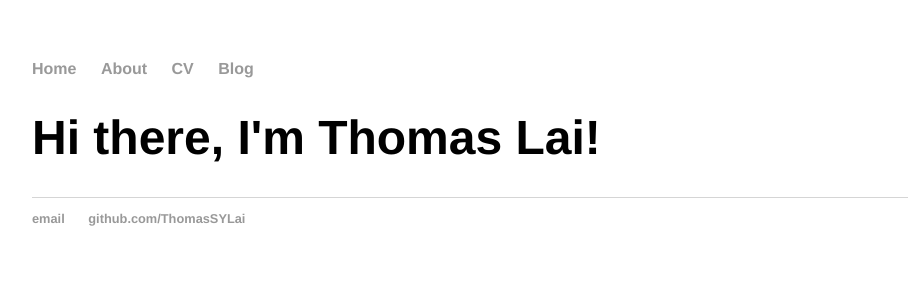
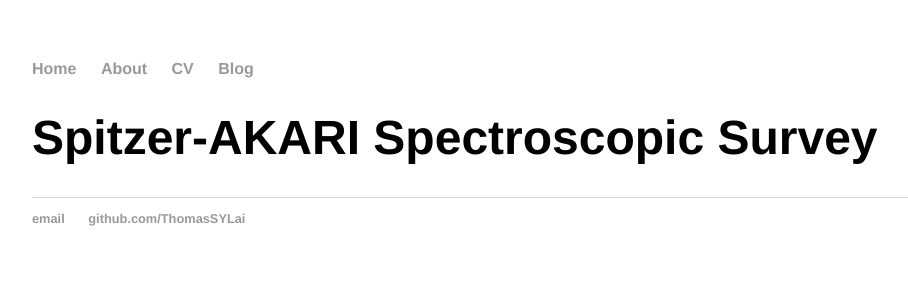
Before and after one commit to ThomasSYLai/ThomasSYLai.github.io, a Jekyll site: the page built from index.html, in a window 1280 px wide. Shown: the top 300 px of the page, without its empty margins (160-1068 px from the left). Built offline with Jekyll 4.4.1, drawn with Linux system fonts in a browser that asks for light colours.

Commit message:
Update index.html

```diff
--- a/index.html
+++ b/index.html
@@ -1,30 +1,8 @@
-<!DOCTYPE html>
-<html>
-	<head>
-		<title>SASS</title>
-		<!-- link to main stylesheet -->
-		<link rel="stylesheet" type="text/css" href="/css/main.css">
-	</head>
-	<body>
-		<nav>
-    		<ul>
-        		<li><a href="/">Home</a></li>
-	        	<li><a href="/about">About</a></li>
-        		<li><a href="/cv">CV</a></li>
-        		<li><a href="/blog">Blog</a></li>
-    		</ul>
-		</nav>
-		<div class="container">
-    		<div class="blurb">
-        		<h1>Hi there, I'm Thomas Lai!</h1>
-				<p></p>
-    		</div><!-- /.blurb -->
-		</div><!-- /.container -->
-		<footer>
-    		<ul>
-        		<li><a href="mailto:thomaslai78226@gmail.com">email</a></li>
-        		<li><a href="https://github.com/ThomasSYLai">github.com/ThomasSYLai</a></li>
-			</ul>
-		</footer>
-	</body>
-</html>
+---
+layout: default
+title: SASS
+---
+<div class="blurb">
+	<h1>Spitzer-AKARI Spectroscopic Survey</h1>
+	<p></p>
+</div><!-- /.blurb -->
```
